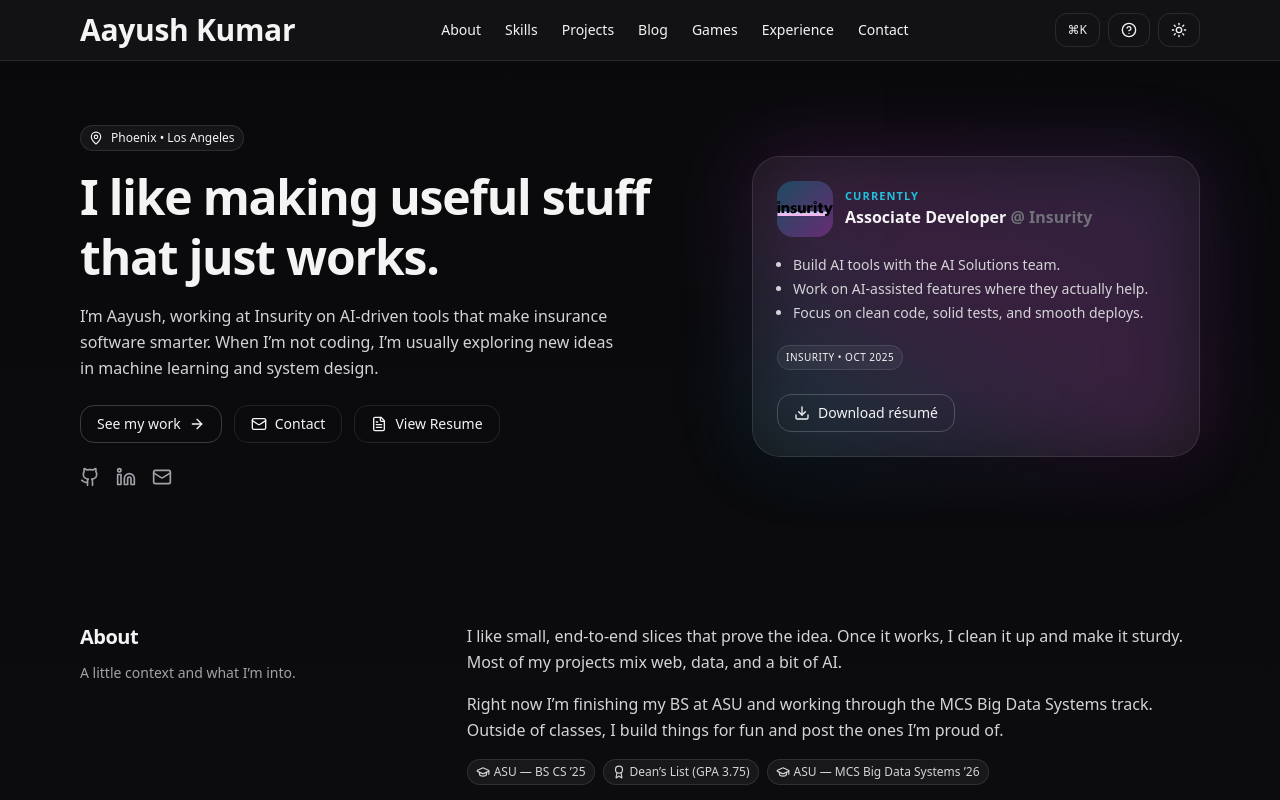
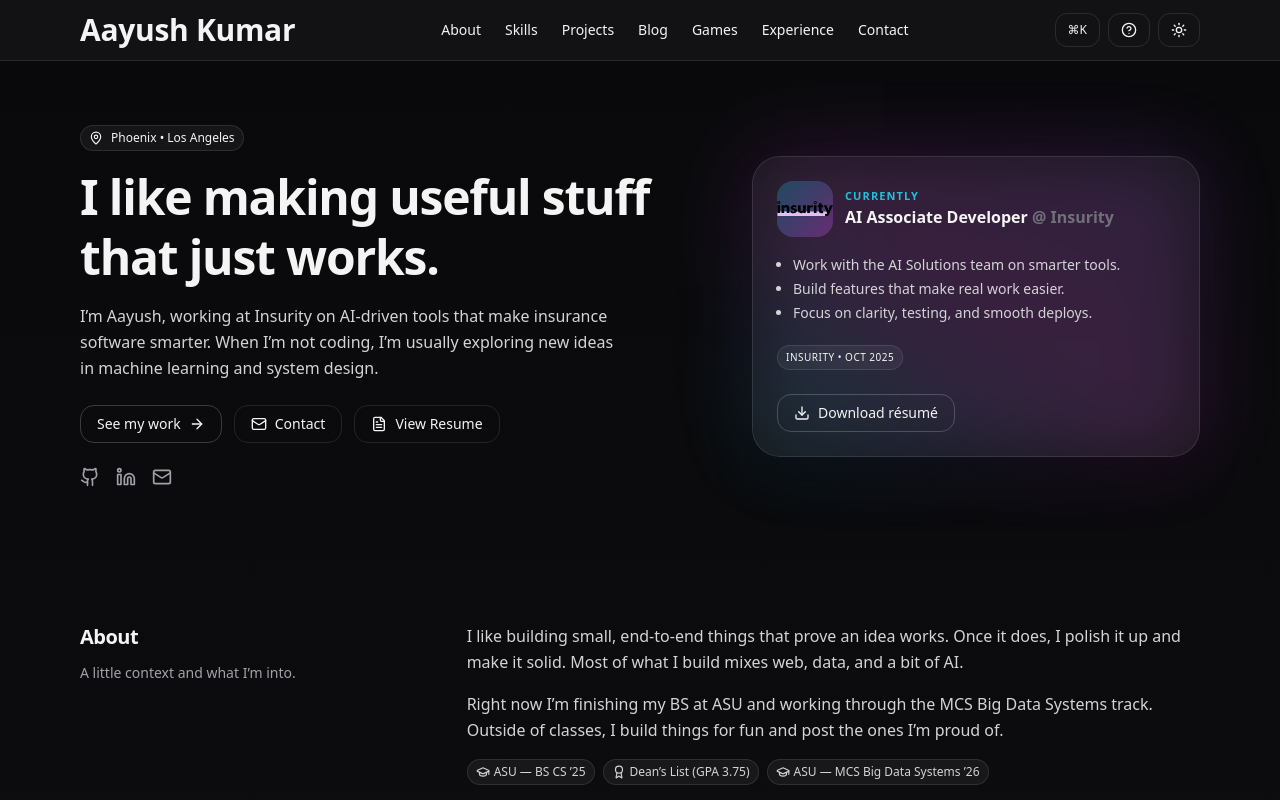
Before and after one commit to akumar2408/personalwebsite, a Next.js app: page / in a window 1280 px wide. Shown: the top 800 px of the page. Built offline with nearby package versions, Linux system fonts and the light colour scheme.

Commit message:
update ps

```diff
--- a/components/PersonalSite.tsx
+++ b/components/PersonalSite.tsx
@@ -124,7 +124,7 @@
                 <motion.rect x={220} y={170} width={520} height={5} rx={2} fill="url(#splashInk)" shapeRendering="crispEdges" initial={{ scaleX: 0 }} animate={{ scaleX: 1 }} style={{ transformOrigin: '50% 50%' }} transition={{ delay: reduced ? 0.1 : 0.95, duration: reduced ? 0.1 : 0.45, ease: 'easeOut' }} />
               </svg>
               <motion.div className="mt-6 text-center text-zinc-100 text-lg md:text-xl" initial={{ opacity: 0, y: 10 }} animate={{ opacity: 1, y: 0 }} transition={{ delay: reduced ? 0.15 : 1.15, duration: reduced ? 0.15 : 0.45 }}>
-                <span className="bg-clip-text text-transparent bg-gradient-to-r from-cyan-300 via-fuchsia-300 to-purple-300">Incoming — Associate Developer @ Insurity</span>
+                <span className="bg-clip-text text-transparent bg-gradient-to-r from-cyan-300 via-fuchsia-300 to-purple-300">AI Associate Developer @ Insurity</span>
               </motion.div>
             </div>
           </div>
@@ -413,13 +413,13 @@
                     </div>
                     <div>
                       <p className="text-[11px] uppercase tracking-widest text-cyan-400/90 font-semibold">Currently</p>
-                      <p className="text-base font-semibold">Associate Developer <span className="text-zinc-500">@ Insurity</span></p>
+                      <p className="text-base font-semibold">AI Associate Developer <span className="text-zinc-500">@ Insurity</span></p>
                     </div>
                   </div>
                   <ul className="mt-4 text-sm leading-6 list-disc ml-4 text-zinc-300">
-                    <li>Build AI tools with the AI Solutions team.</li>
-                    <li>Work on AI-assisted features where they actually help.</li>
-                    <li>Focus on clean code, solid tests, and smooth deploys.</li>
+                    <li>Work with the AI Solutions team on smarter tools.</li>
+                    <li>Build features that make real work easier.</li>
+                    <li>Focus on clarity, testing, and smooth deploys.</li>
                   </ul>
                   <div className="mt-5 flex flex-wrap gap-2">
                     <span className="text-[10px] uppercase tracking-wider px-2 py-1 rounded-full border border-white/10 bg-white/5">Insurity • Oct 2025</span>
@@ -443,7 +443,7 @@
               <p className="mt-3 text-sm text-zinc-400 max-w-[28ch]">A little context and what I’m into.</p>
             </div>
             <motion.div className="md:col-span-8 text-zinc-300" initial={fadeUp.initial} animate={fadeUp.animate}>
-              <p className="leading-relaxed">I like small, end-to-end slices that prove the idea. Once it works, I clean it up and make it sturdy. Most of my projects mix web, data, and a bit of AI.</p>
+              <p className="leading-relaxed">I like building small, end-to-end things that prove an idea works. Once it does, I polish it up and make it solid. Most of what I build mixes web, data, and a bit of AI.</p>
               <p className="mt-4 leading-relaxed">Right now I’m finishing my BS at ASU and working through the MCS Big Data Systems track. Outside of classes, I build things for fun and post the ones I’m proud of.</p>
               <div className="mt-4 flex flex-wrap gap-2 text-xs">
                 <span className="inline-flex items-center gap-1 rounded-full border border-white/10 bg-white/5 px-2 py-1"><GraduationCap className="h-3.5 w-3.5"/> ASU — BS CS ’25</span>
```
